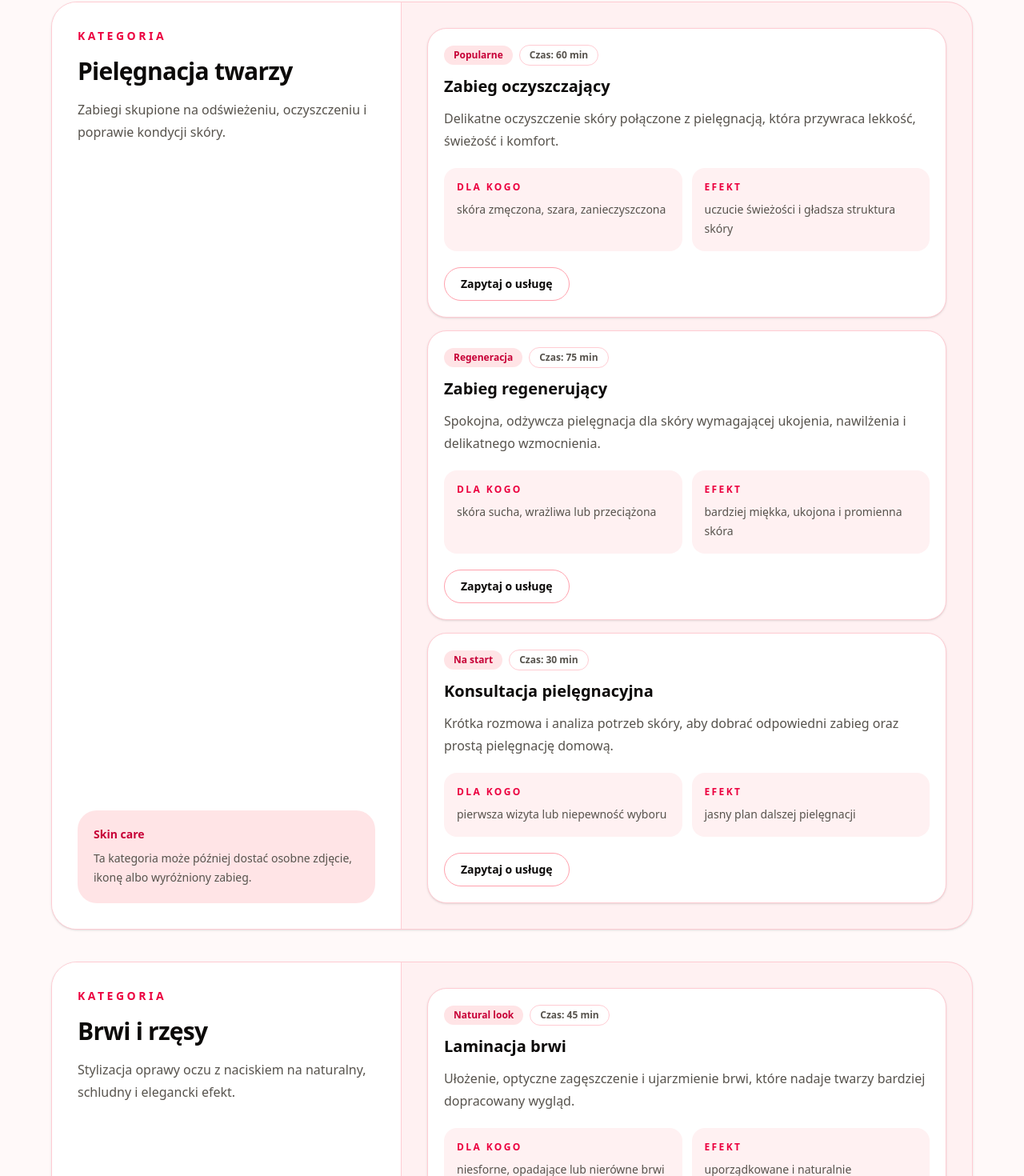
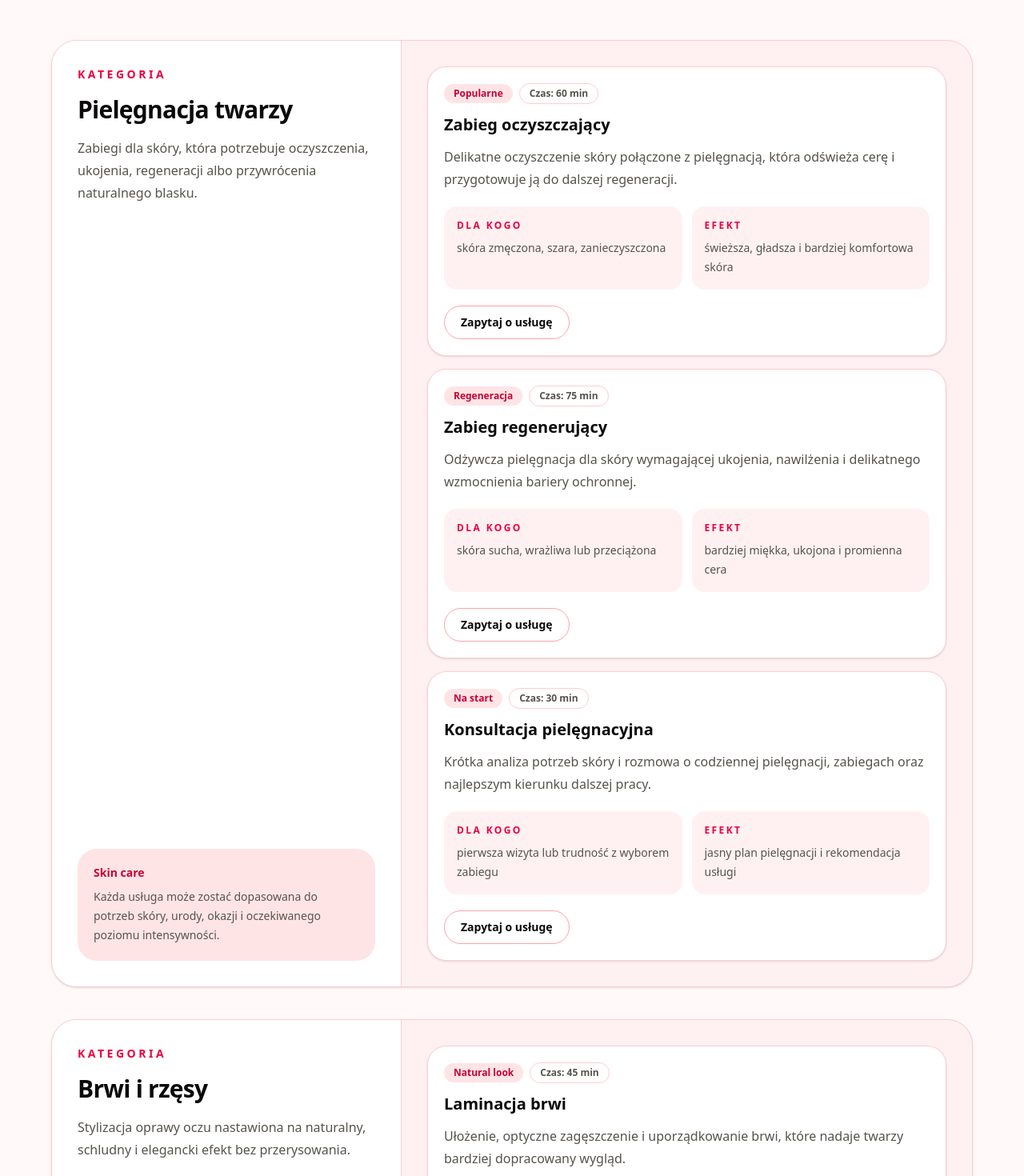
Before and after one commit to PiotrZandecki/aurora-beauty-site, a Next.js app: page /services in a window 1280 px wide. Shown: the part 910-2380 px from the top of the page at 80% size. Built offline with nearby package versions, Linux system fonts and the light colour scheme.

Commit message:
Finalize business services page

```diff
--- a/src/app/services/page.tsx
+++ b/src/app/services/page.tsx
@@ -54,8 +54,8 @@ export default function ServicesPage() {
 
                       <p className="mt-2 text-sm leading-6 text-stone-600 dark:text-stone-300">
                         {language === "pl"
-                          ? "Ta kategoria może później dostać osobne zdjęcie, ikonę albo wyróżniony zabieg."
-                          : "This category can later receive its own image, icon or featured treatment."}
+                          ? "Każda usługa może zostać dopasowana do potrzeb skóry, urody, okazji i oczekiwanego poziomu intensywności."
+                          : "Each service can be adjusted to skin needs, natural features, occasion and the desired level of intensity."}
                       </p>
                     </div>
                   </div>
--- a/src/content/servicesContent.ts
+++ b/src/content/servicesContent.ts
@@ -44,9 +44,9 @@ export const servicesContent: Record<Language, ServicesContent> = {
   pl: {
     categoriesEyebrow: "Oferta",
     categoriesTitle:
-      "Zabiegi beauty dopasowane do potrzeb skóry, okazji i stylu.",
+      "Usługi beauty dopasowane do skóry, okazji i oczekiwanego efektu.",
     categoriesDescription:
-      "Sekcja usług ma szybko pokazać, czym zajmuje się salon, jakie efekty można uzyskać i która usługa będzie najlepszym pierwszym wyborem.",
+      "Oferta Aurora Beauty Studio skupia się na trzech obszarach, które budują świeży, dopracowany wygląd: pielęgnacji twarzy, stylizacji brwi i rzęs oraz makijażu okazjonalnym.",
     categoryLabel: "Kategoria",
     durationLabel: "Czas",
     idealForLabel: "Dla kogo",
@@ -56,34 +56,34 @@ export const servicesContent: Record<Language, ServicesContent> = {
       {
         title: "Pielęgnacja twarzy",
         description:
-          "Zabiegi skupione na odświeżeniu, oczyszczeniu i poprawie kondycji skóry.",
+          "Zabiegi dla skóry, która potrzebuje oczyszczenia, ukojenia, regeneracji albo przywrócenia naturalnego blasku.",
         accent: "Skin care",
         services: [
           {
             title: "Zabieg oczyszczający",
             description:
-              "Delikatne oczyszczenie skóry połączone z pielęgnacją, która przywraca lekkość, świeżość i komfort.",
+              "Delikatne oczyszczenie skóry połączone z pielęgnacją, która odświeża cerę i przygotowuje ją do dalszej regeneracji.",
             duration: "60 min",
             idealFor: "skóra zmęczona, szara, zanieczyszczona",
-            result: "uczucie świeżości i gładsza struktura skóry",
+            result: "świeższa, gładsza i bardziej komfortowa skóra",
             tag: "Popularne",
           },
           {
             title: "Zabieg regenerujący",
             description:
-              "Spokojna, odżywcza pielęgnacja dla skóry wymagającej ukojenia, nawilżenia i delikatnego wzmocnienia.",
+              "Odżywcza pielęgnacja dla skóry wymagającej ukojenia, nawilżenia i delikatnego wzmocnienia bariery ochronnej.",
             duration: "75 min",
             idealFor: "skóra sucha, wrażliwa lub przeciążona",
-            result: "bardziej miękka, ukojona i promienna skóra",
+            result: "bardziej miękka, ukojona i promienna cera",
             tag: "Regeneracja",
           },
           {
             title: "Konsultacja pielęgnacyjna",
             description:
-              "Krótka rozmowa i analiza potrzeb skóry, aby dobrać odpowiedni zabieg oraz prostą pielęgnację domową.",
+              "Krótka analiza potrzeb skóry i rozmowa o codziennej pielęgnacji, zabiegach oraz najlepszym kierunku dalszej pracy.",
             duration: "30 min",
-            idealFor: "pierwsza wizyta lub niepewność wyboru",
-            result: "jasny plan dalszej pielęgnacji",
+            idealFor: "pierwsza wizyta lub trudność z wyborem zabiegu",
+            result: "jasny plan pielęgnacji i rekomendacja usługi",
             tag: "Na start",
           },
         ],
@@ -91,112 +91,113 @@ export const servicesContent: Record<Language, ServicesContent> = {
       {
         title: "Brwi i rzęsy",
         description:
-          "Stylizacja oprawy oczu z naciskiem na naturalny, schludny i elegancki efekt.",
+          "Stylizacja oprawy oczu nastawiona na naturalny, schludny i elegancki efekt bez przerysowania.",
         accent: "Brows & lashes",
         services: [
           {
             title: "Laminacja brwi",
             description:
-              "Ułożenie, optyczne zagęszczenie i ujarzmienie brwi, które nadaje twarzy bardziej dopracowany wygląd.",
+              "Ułożenie, optyczne zagęszczenie i uporządkowanie brwi, które nadaje twarzy bardziej dopracowany wygląd.",
             duration: "45 min",
-            idealFor: "niesforne, opadające lub nierówne brwi",
+            idealFor: "niesforne, nierówne lub opadające brwi",
             result: "uporządkowane i naturalnie podkreślone brwi",
             tag: "Natural look",
           },
           {
             title: "Koloryzacja brwi",
             description:
-              "Subtelne podbicie koloru brwi z dopasowaniem do urody, włosów i oczekiwanego poziomu intensywności.",
+              "Subtelne podbicie koloru brwi z dopasowaniem do urody, koloru włosów i oczekiwanego poziomu intensywności.",
             duration: "30 min",
-            idealFor: "jasne lub mało widoczne brwi",
+            idealFor: "jasne, mało widoczne lub nierówne brwi",
             result: "wyraźniejsza oprawa oczu bez ciężkiego efektu",
             tag: "Szybki efekt",
           },
           {
             title: "Stylizacja rzęs",
             description:
-              "Podkreślenie spojrzenia w estetyczny sposób, tak aby efekt pasował zarówno na co dzień, jak i na specjalne okazje.",
+              "Delikatne podkreślenie spojrzenia dobrane do naturalnej oprawy oczu i oczekiwanego efektu.",
             duration: "60 min",
-            idealFor: "osoby chcące delikatnie otworzyć spojrzenie",
-            result: "bardziej świeży i wypoczęty wygląd oczu",
+            idealFor: "osoby chcące lekko otworzyć spojrzenie",
+            result: "świeższy, bardziej wypoczęty wygląd oczu",
             tag: "Soft glam",
           },
         ],
       },
       {
-        title: "Makijaż",
+        title: "Makijaż okazjonalny",
         description:
-          "Makijaże dopasowane do okazji, urody, stylizacji i oczekiwanego poziomu intensywności.",
+          "Makijaż dopasowany do urody, stylizacji, światła i charakteru wydarzenia — tak, aby dobrze wyglądał na żywo i na zdjęciach.",
         accent: "Makeup",
         services: [
           {
             title: "Makijaż dzienny",
             description:
-              "Lekki, świeży makijaż podkreślający urodę bez efektu przeciążenia. Dobry na spotkania, pracę i sesje lifestyle.",
+              "Lekki, świeży makijaż, który podkreśla urodę bez efektu przeciążenia. Dobry na spotkania, zdjęcia biznesowe i ważne dni.",
             duration: "45 min",
-            idealFor: "codzienne okazje, spotkania, zdjęcia biznesowe",
-            result: "świeży, czysty i naturalny wygląd",
+            idealFor: "spotkania, sesje lifestyle, wydarzenia dzienne",
+            result: "czysty, świeży i naturalnie dopracowany wygląd",
             tag: "Fresh look",
           },
           {
             title: "Makijaż wieczorowy",
             description:
-              "Bardziej wyrazisty makijaż z dopracowanym okiem, cerą i detalami, który dobrze prezentuje się na żywo i na zdjęciach.",
+              "Bardziej wyrazisty makijaż z dopracowaną cerą, okiem i detalami, zachowujący elegancję oraz proporcje.",
             duration: "75 min",
-            idealFor: "uroczystości, imprezy, kolacje, sesje",
+            idealFor: "uroczystości, kolacje, imprezy, sesje zdjęciowe",
             result: "elegancki efekt z większą intensywnością",
             tag: "Evening",
           },
           {
             title: "Makijaż ślubny próbny",
             description:
-              "Próba makijażu przed ważnym dniem, z czasem na omówienie preferencji, trwałości i dopracowanie szczegółów.",
+              "Próba makijażu przed ważnym dniem, z omówieniem preferencji, trwałości, stylizacji i detali końcowego efektu.",
             duration: "90 min",
             idealFor: "przygotowania do ślubu lub dużej uroczystości",
-            result: "spokojna decyzja i przetestowany efekt",
+            result: "spokojna decyzja i przetestowany kierunek makijażu",
             tag: "Bridal",
           },
         ],
       },
     ],
     processEyebrow: "Jak wygląda wizyta",
-    processTitle: "Prosty proces, który buduje komfort przed pierwszą wizytą.",
+    processTitle:
+      "Przejrzysty proces, który pomaga spokojnie przejść od wyboru usługi do efektu końcowego.",
     processDescription:
-      "Dzięki tej sekcji klient wie, czego może się spodziewać — od wyboru usługi aż po zalecenia po zabiegu.",
+      "Każda wizyta ma jasny przebieg: najpierw rozpoznanie potrzeb, potem dobór usługi, wykonanie i krótkie zalecenia po zakończeniu.",
     processSteps: [
       {
-        title: "Wybór usługi",
+        title: "Wybór kierunku",
         description:
-          "Klient wybiera kategorię albo kontaktuje się z salonem, jeśli nie wie, która opcja będzie najlepsza.",
+          "Możesz wybrać konkretną usługę albo opisać oczekiwany efekt. Na tej podstawie łatwiej dobrać najlepszą opcję.",
       },
       {
         title: "Krótka konsultacja",
         description:
-          "Przed zabiegiem omawiane są oczekiwania, potrzeby skóry i ewentualne przeciwwskazania.",
+          "Przed usługą omawiane są potrzeby, oczekiwania, okazja oraz ewentualne przeciwwskazania.",
       },
       {
         title: "Wykonanie usługi",
         description:
-          "Zabieg odbywa się w spokojnej atmosferze, z naciskiem na komfort, higienę i estetyczny efekt.",
+          "Usługa przebiega spokojnie i precyzyjnie, z naciskiem na komfort, higienę i naturalny efekt.",
       },
       {
         title: "Zalecenia po wizycie",
         description:
-          "Po usłudze klient otrzymuje wskazówki dotyczące pielęgnacji i utrzymania efektu.",
+          "Po zakończeniu otrzymujesz praktyczne wskazówki, które pomagają utrzymać efekt i zaplanować kolejne kroki.",
       },
     ],
-    ctaTitle: "Nie wiesz, którą usługę wybrać?",
+    ctaTitle: "Nie masz pewności, którą usługę wybrać?",
     ctaDescription:
-      "Opisz, czego potrzebujesz, a salon pomoże dobrać odpowiednią usługę. Później możemy podpiąć tutaj formularz, WhatsApp, Booksy albo inny system rezerwacji.",
-    ctaButton: "Przejdź do kontaktu",
+      "Opisz, czego potrzebujesz albo jaki efekt chcesz uzyskać. Pomożemy dobrać usługę, zakres pracy i najlepszy termin wizyty.",
+    ctaButton: "Skontaktuj się",
   },
 
   en: {
     categoriesEyebrow: "Services",
     categoriesTitle:
-      "Beauty treatments tailored to skin needs, occasions and personal style.",
+      "Beauty services tailored to skin needs, occasion and desired result.",
     categoriesDescription:
-      "The services section should quickly show what the studio offers, what results clients can expect and which treatment is the best first choice.",
+      "Aurora Beauty Studio focuses on three areas that create a fresh, polished look: facial care, brow and lash styling, and occasion makeup.",
     categoryLabel: "Category",
     durationLabel: "Duration",
     idealForLabel: "Best for",
@@ -206,34 +207,34 @@ export const servicesContent: Record<Language, ServicesContent> = {
       {
         title: "Facial care",
         description:
-          "Treatments focused on refreshing, cleansing and improving the condition of the skin.",
+          "Treatments for skin that needs cleansing, comfort, regeneration or a natural glow boost.",
         accent: "Skin care",
         services: [
           {
             title: "Cleansing treatment",
             description:
-              "Gentle skin cleansing combined with care that restores freshness, lightness and comfort.",
+              "Gentle skin cleansing combined with care that refreshes the complexion and prepares it for further regeneration.",
             duration: "60 min",
             idealFor: "tired, dull or congested skin",
-            result: "a fresher feel and smoother skin texture",
+            result: "fresher, smoother and more comfortable skin",
             tag: "Popular",
           },
           {
             title: "Regenerating treatment",
             description:
-              "A calm, nourishing treatment for skin that needs soothing, hydration and gentle support.",
+              "Nourishing care for skin that needs soothing, hydration and gentle support of the protective barrier.",
             duration: "75 min",
             idealFor: "dry, sensitive or stressed skin",
-            result: "softer, calmer and more radiant skin",
+            result: "softer, calmer and more radiant complexion",
             tag: "Recovery",
           },
           {
             title: "Skincare consultation",
             description:
-              "A short discussion and skin-needs review to choose the right treatment and simple home care plan.",
+              "A short review of skin needs and daily care, with a recommendation for the best treatment direction.",
             duration: "30 min",
             idealFor: "first visit or uncertainty about choosing",
-            result: "a clear next-step care plan",
+            result: "a clear care plan and service recommendation",
             tag: "Start here",
           },
         ],
@@ -241,13 +242,13 @@ export const servicesContent: Record<Language, ServicesContent> = {
       {
         title: "Brows and lashes",
         description:
-          "Eye-area styling focused on a natural, polished and elegant final effect.",
+          "Eye-area styling focused on a natural, clean and elegant effect without overdoing the result.",
         accent: "Brows & lashes",
         services: [
           {
             title: "Brow lamination",
             description:
-              "Shaping and taming the brows to give the face a cleaner and more polished appearance.",
+              "Shaping, visually thickening and taming brows to give the face a cleaner, more polished appearance.",
             duration: "45 min",
             idealFor: "unruly, uneven or downward-growing brows",
             result: "neatly shaped and naturally enhanced brows",
@@ -256,54 +257,54 @@ export const servicesContent: Record<Language, ServicesContent> = {
           {
             title: "Brow tinting",
             description:
-              "Subtle color enhancement adjusted to natural features, hair color and desired intensity.",
+              "Subtle color enhancement adjusted to natural features, hair color and the desired intensity.",
             duration: "30 min",
-            idealFor: "light or barely visible brows",
+            idealFor: "light, barely visible or uneven brows",
             result: "more defined brows without a heavy look",
             tag: "Quick effect",
           },
           {
             title: "Lash styling",
             description:
-              "Aesthetic eye enhancement designed to work for everyday wear as well as special occasions.",
+              "A gentle enhancement of the eyes selected according to natural features and the desired final effect.",
             duration: "60 min",
-            idealFor: "clients who want a softer open-eye effect",
+            idealFor: "clients who want a soft open-eye effect",
             result: "a fresher and more rested eye appearance",
             tag: "Soft glam",
           },
         ],
       },
       {
-        title: "Makeup",
+        title: "Occasion makeup",
         description:
-          "Makeup tailored to the occasion, natural features, outfit and desired intensity.",
+          "Makeup tailored to natural features, outfit, lighting and the character of the event — designed to look good in person and in photos.",
         accent: "Makeup",
         services: [
           {
             title: "Day makeup",
             description:
-              "A light, fresh makeup look that enhances beauty without feeling heavy. Great for meetings, work and lifestyle shoots.",
+              "A light, fresh makeup look that enhances beauty without feeling heavy. Good for meetings, business photos and important days.",
             duration: "45 min",
-            idealFor: "everyday occasions, meetings and business photos",
-            result: "a clean, fresh and natural look",
+            idealFor: "meetings, lifestyle shoots and daytime events",
+            result: "a clean, fresh and naturally polished look",
             tag: "Fresh look",
           },
           {
             title: "Evening makeup",
             description:
-              "A more expressive makeup look with polished eyes, skin and details that photograph well.",
+              "A more expressive makeup look with polished skin, eyes and details while keeping elegance and balance.",
             duration: "75 min",
-            idealFor: "events, dinners, parties and photoshoots",
-            result: "an elegant look with more intensity",
+            idealFor: "celebrations, dinners, parties and photoshoots",
+            result: "an elegant result with more intensity",
             tag: "Evening",
           },
           {
             title: "Trial bridal makeup",
             description:
-              "A makeup trial before the big day, with time to discuss preferences, durability and final details.",
+              "A makeup trial before the big day, with time to discuss preferences, durability, outfit and final details.",
             duration: "90 min",
             idealFor: "wedding or major event preparation",
-            result: "a tested look and a calmer final decision",
+            result: "a tested makeup direction and a calmer decision",
             tag: "Bridal",
           },
         ],
@@ -311,34 +312,34 @@ export const servicesContent: Record<Language, ServicesContent> = {
     ],
     processEyebrow: "Visit process",
     processTitle:
-      "A simple process that builds comfort before the first visit.",
+      "A clear process that helps move calmly from choosing a service to the final result.",
     processDescription:
-      "This section helps visitors understand what to expect — from choosing a service to aftercare tips.",
+      "Every visit has a simple flow: understanding needs, selecting the service, performing it and sharing short aftercare guidance.",
     processSteps: [
       {
-        title: "Choose a service",
+        title: "Choose direction",
         description:
-          "The client chooses a category or contacts the studio if they are unsure which option is best.",
+          "You can choose a specific service or describe the result you want. This makes it easier to select the best option.",
       },
       {
         title: "Short consultation",
         description:
-          "Before the treatment, expectations, skin needs and possible contraindications are discussed.",
+          "Before the service, needs, expectations, occasion and possible contraindications are discussed.",
       },
       {
         title: "Service delivery",
         description:
-          "The treatment takes place in a calm atmosphere focused on comfort, hygiene and aesthetics.",
+          "The service is performed calmly and precisely, with focus on comfort, hygiene and natural results.",
       },
       {
-        title: "Aftercare tips",
+        title: "Aftercare guidance",
         description:
-          "After the service, the client receives guidance on care and maintaining the final effect.",
+          "After the visit, you receive practical tips to help maintain the result and plan the next steps.",
       },
     ],
     ctaTitle: "Not sure which service to choose?",
     ctaDescription:
-      "Describe what you need and the studio will help choose the right service. Later we can connect this with a form, WhatsApp, Booksy or another booking system.",
-    ctaButton: "Go to contact",
+      "Describe what you need or what result you want. We will help choose the right service, scope and appointment direction.",
+    ctaButton: "Contact us",
   },
 };
```
